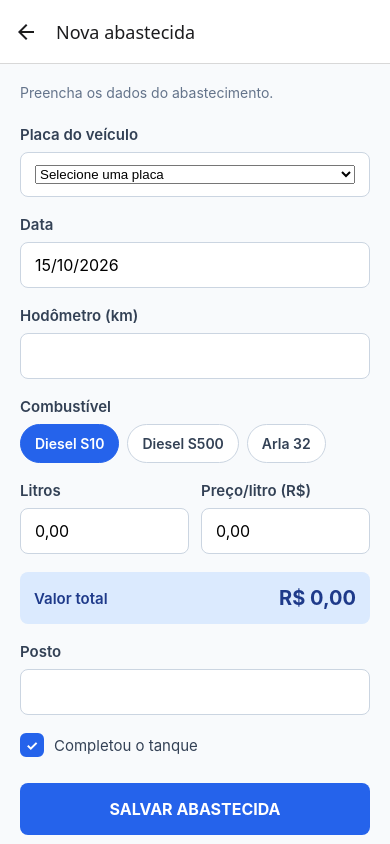
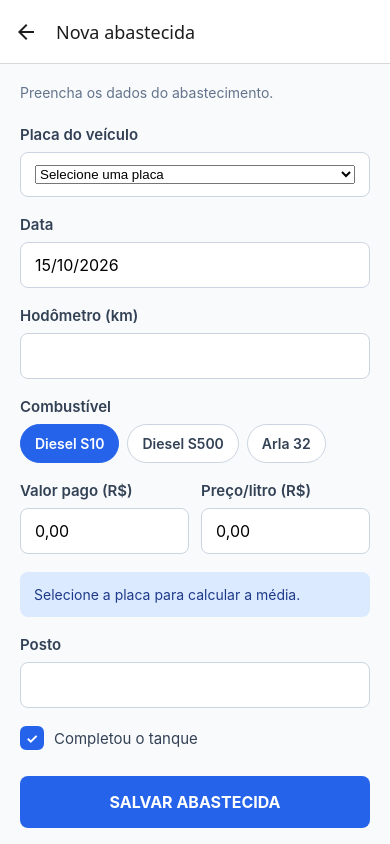
Before and after one commit to jass1945/App-Crepaldi-Transporte, a React Native app: screen /NovaAbastecida in a window 390 px wide. Built offline with nearby package versions, Linux system fonts and the light colour scheme.

Commit message:
Abastecida: valor pago e média km/l

```diff
--- a/screens/NvAbastecidaScreen.js
+++ b/screens/NvAbastecidaScreen.js
@@ -1,10 +1,10 @@
-
-import React, { useState } from 'react';
-import {View,Text,TextInput,TouchableOpacity,StyleSheet,ScrollView,Alert} from 'react-native';
+import React, { useState, useEffect } from 'react';
+import { View, Text, TextInput, TouchableOpacity, StyleSheet, ScrollView, Alert } from 'react-native';
 import { Picker } from '@react-native-picker/picker';
 import { veiculos } from '../src/data/veiculos';
 import {
   adicionarAbastecida,
+  buscarUltimaAbastecida,
   paraNumero,
   formatarMoeda,
 } from '../src/data/abastecidasStorage';
@@ -16,29 +16,53 @@ export default function NvAbastecidaScreen({ navigation }) {
   const [data, setData] = useState(new Date().toLocaleDateString('pt-BR'));
   const [hodometro, setHodometro] = useState('');
   const [combustivel, setCombustivel] = useState(combustiveis[0]);
-  const [litros, setLitros] = useState('');
+  const [valorPago, setValorPago] = useState('');
   const [precoLitro, setPrecoLitro] = useState('');
   const [posto, setPosto] = useState('');
   const [tanqueCheio, setTanqueCheio] = useState(true);
   const [erro, setErro] = useState('');
+  const [ultima, setUltima] = useState(null);
 
-  const total = paraNumero(litros) * paraNumero(precoLitro);
+
+  useEffect(() => {
+    if (!placa) {
+      setUltima(null);
+      return;
+    }
+    buscarUltimaAbastecida(placa)
+      .then((u) => {
+        setUltima(u);
+        if (u?.precoLitro) {
+          setPrecoLitro(String(u.precoLitro.toFixed(2)).replace('.', ','));
+        }
+      })
+      .catch(() => setUltima(null));
+  }, [placa]);
+
+  // Cálculos
+  const ehArla = combustivel === 'Arla 32';
+  const valor = paraNumero(valorPago);
+  const preco = paraNumero(precoLitro);
+  const kmAtual = paraNumero(hodometro);
+
+  const litros = preco > 0 ? valor / preco : 0;
+  const kmRodados = ultima && kmAtual > ultima.hodometro ? kmAtual - ultima.hodometro : 0;
+  const mediaKmL = !ehArla && kmRodados > 0 && litros > 0 ? kmRodados / litros : null;
+  const custoKm = !ehArla && kmRodados > 0 && valor > 0 ? valor / kmRodados : null;
 
   async function salvarAbastecida() {
-    if (
-      !placa.trim() ||
-      !data.trim() ||
-      !hodometro.trim() ||
-      !litros.trim() ||
-      !precoLitro.trim() ||
-      !posto.trim()
-    ) {
+    if (!placa.trim() || !data.trim() || !hodometro.trim() || !valorPago.trim() || !posto.trim()) {
       setErro('Preencha todos os campos.');
       return;
     }
 
-    if (paraNumero(litros) <= 0 || paraNumero(precoLitro) <= 0) {
-      setErro('Litros e preço por litro precisam ser maiores que zero.');
+    if (valor <= 0) {
+      setErro('O valor pago precisa ser maior que zero.');
+      return;
+    }
+
+    if (ultima && kmAtual <= ultima.hodometro) {
+      setErro(`O hodômetro precisa ser maior que o da última abastecida (${ultima.hodometro} km).`);
       return;
     }
 
@@ -46,11 +70,14 @@ export default function NvAbastecidaScreen({ navigation }) {
       await adicionarAbastecida({
         placa,
         data,
-        hodometro: paraNumero(hodometro),
+        hodometro: kmAtual,
         combustivel,
-        litros: paraNumero(litros),
-        precoLitro: paraNumero(precoLitro),
-        total,
+        total: valor,
+        precoLitro: preco || null,
+        litros: litros || null,
+        kmRodados: kmRodados || null,
+        mediaKmL,
+        custoKm,
         posto: posto.trim(),
         tanqueCheio,
       });
@@ -63,34 +90,20 @@ export default function NvAbastecidaScreen({ navigation }) {
 
   return (
     <ScrollView contentContainerStyle={styles.container}>
-      <Text style={styles.subtitulo}>
-        Preencha os dados do abastecimento.
-      </Text>
+      <Text style={styles.subtitulo}>Preencha os dados do abastecimento.</Text>
 
       <Text style={styles.label}>Placa do veículo</Text>
       <View style={styles.input}>
-        <Picker
-          selectedValue={placa}
-          onValueChange={(itemValue) => setPlaca(itemValue)}
-        >
+        <Picker selectedValue={placa} onValueChange={(itemValue) => setPlaca(itemValue)}>
           <Picker.Item label="Selecione uma placa" value="" />
           {veiculos.map((veiculo) => (
-            <Picker.Item
-              key={veiculo.id}
-              label={veiculo.placa}
-              value={veiculo.placa}
-            />
+            <Picker.Item key={veiculo.id} label={veiculo.placa} value={veiculo.placa} />
           ))}
         </Picker>
       </View>
 
       <Text style={styles.label}>Data</Text>
-      <TextInput
-        style={styles.input}
-        value={data}
-        onChangeText={setData}
-        keyboardType="numeric"
-      />
+      <TextInput style={styles.input} value={data} onChangeText={setData} keyboardType="numeric" />
 
       <Text style={styles.label}>Hodômetro (km)</Text>
       <TextInput
@@ -98,6 +111,7 @@ export default function NvAbastecidaScreen({ navigation }) {
         value={hodometro}
         onChangeText={setHodometro}
         keyboardType="numeric"
+        placeholder={ultima ? `Última: ${ultima.hodometro} km` : ''}
       />
 
       <Text style={styles.label}>Combustível</Text>
@@ -108,12 +122,7 @@ export default function NvAbastecidaScreen({ navigation }) {
             style={[styles.opcao, combustivel === item && styles.opcaoAtiva]}
             onPress={() => setCombustivel(item)}
           >
-            <Text
-              style={[
-                styles.textoOpcao,
-                combustivel === item && styles.textoOpcaoAtiva,
-              ]}
-            >
+            <Text style={[styles.textoOpcao, combustivel === item && styles.textoOpcaoAtiva]}>
               {item}
             </Text>
           </TouchableOpacity>
@@ -122,12 +131,12 @@ export default function NvAbastecidaScreen({ navigation }) {
 
       <View style={styles.linha}>
         <View style={styles.coluna}>
-          <Text style={styles.label}>Litros</Text>
+          <Text style={styles.label}>Valor pago (R$)</Text>
           <TextInput
             style={styles.input}
             placeholder="0,00"
-            value={litros}
-            onChangeText={setLitros}
+            value={valorPago}
+            onChangeText={setValorPago}
             keyboardType="decimal-pad"
           />
         </View>
@@ -144,23 +153,45 @@ export default function NvAbastecidaScreen({ navigation }) {
         </View>
       </View>
 
-      <View style={styles.totalBox}>
-        <Text style={styles.totalLabel}>Valor total</Text>
-        <Text style={styles.totalValor}>{formatarMoeda(total)}</Text>
-      </View>
+      {!ehArla && (
+        <View style={styles.totalBox}>
+          {!placa ? (
+            <Text style={styles.resumoTexto}>Selecione a placa para calcular a média.</Text>
+          ) : !ultima ? (
+            <Text style={styles.resumoTexto}>
+              Primeira abastecida deste veículo. A média aparece a partir da próxima.
+            </Text>
+          ) : (
+            <>
+              <View style={styles.resumoLinha}>
+                <Text style={styles.resumoLabel}>Km rodados</Text>
+                <Text style={styles.resumoValor}>{kmRodados > 0 ? `${kmRodados} km` : '—'}</Text>
+              </View>
+              <View style={styles.resumoLinha}>
+                <Text style={styles.resumoLabel}>Litros (estimado)</Text>
+                <Text style={styles.resumoValor}>
+                  {litros > 0 ? `${litros.toFixed(2).replace('.', ',')} L` : '—'}
+                </Text>
+              </View>
+              <View style={styles.resumoLinha}>
+                <Text style={styles.resumoLabel}>Custo por km</Text>
+                <Text style={styles.resumoValor}>{custoKm ? formatarMoeda(custoKm) : '—'}</Text>
+              </View>
+              <View style={styles.resumoLinha}>
+                <Text style={styles.totalLabel}>Média</Text>
+                <Text style={styles.totalValor}>
+                  {mediaKmL ? `${mediaKmL.toFixed(2).replace('.', ',')} km/l` : '—'}
+                </Text>
+              </View>
+            </>
+          )}
+        </View>
+      )}
 
       <Text style={styles.label}>Posto</Text>
-      <TextInput
-        style={styles.input}
-        value={posto}
-        onChangeText={setPosto}
-        autoCapitalize="words"
-      />
+      <TextInput style={styles.input} value={posto} onChangeText={setPosto} autoCapitalize="words" />
 
-      <TouchableOpacity
-        style={styles.checkLinha}
-        onPress={() => setTanqueCheio(!tanqueCheio)}
-      >
+      <TouchableOpacity style={styles.checkLinha} onPress={() => setTanqueCheio(!tanqueCheio)}>
         <View style={[styles.check, tanqueCheio && styles.checkAtivo]}>
           {tanqueCheio && <Text style={styles.checkMarca}>✓</Text>}
         </View>
@@ -177,22 +208,9 @@ export default function NvAbastecidaScreen({ navigation }) {
 }
 
 const styles = StyleSheet.create({
-  container: {
-    flexGrow: 1,
-    backgroundColor: '#f8fafc',
-    padding: 20,
-  },
-  subtitulo: {
-    fontSize: 14,
-    color: '#64748b',
-    marginBottom: 24,
-  },
-  label: {
-    fontSize: 15,
-    fontWeight: '600',
-    color: '#334155',
-    marginBottom: 8,
-  },
+  container: { flexGrow: 1, backgroundColor: '#f8fafc', padding: 20 },
+  subtitulo: { fontSize: 14, color: '#64748b', marginBottom: 24 },
+  label: { fontSize: 15, fontWeight: '600', color: '#334155', marginBottom: 8 },
   input: {
     backgroundColor: '#fff',
     borderWidth: 1,
@@ -203,19 +221,9 @@ const styles = StyleSheet.create({
     fontSize: 16,
     marginBottom: 18,
   },
-  linha: {
-    flexDirection: 'row',
-    gap: 12,
-  },
-  coluna: {
-    flex: 1,
-  },
-  opcoes: {
-    flexDirection: 'row',
-    flexWrap: 'wrap',
-    gap: 8,
-    marginBottom: 18,
-  },
+  linha: { flexDirection: 'row', gap: 12 },
+  coluna: { flex: 1 },
+  opcoes: { flexDirection: 'row', flexWrap: 'wrap', gap: 8, marginBottom: 18 },
   opcao: {
     paddingHorizontal: 14,
     paddingVertical: 10,
@@ -224,41 +232,17 @@ const styles = StyleSheet.create({
     borderColor: '#cbd5e1',
     backgroundColor: '#fff',
   },
-  opcaoAtiva: {
-    backgroundColor: '#2563eb',
-    borderColor: '#2563eb',
-  },
-  textoOpcao: {
-    color: '#334155',
-    fontWeight: '600',
-  },
-  textoOpcaoAtiva: {
-    color: '#fff',
-  },
-  totalBox: {
-    backgroundColor: '#dbeafe',
-    borderRadius: 8,
-    padding: 14,
-    marginBottom: 18,
-    flexDirection: 'row',
-    justifyContent: 'space-between',
-    alignItems: 'center',
-  },
-  totalLabel: {
-    fontSize: 15,
-    fontWeight: '600',
-    color: '#1e3a8a',
-  },
-  totalValor: {
-    fontSize: 20,
-    fontWeight: 'bold',
-    color: '#1e3a8a',
-  },
-  checkLinha: {
-    flexDirection: 'row',
-    alignItems: 'center',
-    marginBottom: 18,
-  },
+  opcaoAtiva: { backgroundColor: '#2563eb', borderColor: '#2563eb' },
+  textoOpcao: { color: '#334155', fontWeight: '600' },
+  textoOpcaoAtiva: { color: '#fff' },
+  totalBox: { backgroundColor: '#dbeafe', borderRadius: 8, padding: 14, marginBottom: 18, gap: 6 },
+  resumoLinha: { flexDirection: 'row', justifyContent: 'space-between', alignItems: 'center' },
+  resumoLabel: { fontSize: 14, color: '#1e3a8a' },
+  resumoValor: { fontSize: 14, fontWeight: '600', color: '#1e3a8a' },
+  resumoTexto: { fontSize: 14, color: '#1e3a8a' },
+  totalLabel: { fontSize: 15, fontWeight: '600', color: '#1e3a8a' },
+  totalValor: { fontSize: 20, fontWeight: 'bold', color: '#1e3a8a' },
+  checkLinha: { flexDirection: 'row', alignItems: 'center', marginBottom: 18 },
   check: {
     width: 24,
     height: 24,
@@ -269,22 +253,10 @@ const styles = StyleSheet.create({
     justifyContent: 'center',
     marginRight: 10,
   },
-  checkAtivo: {
-    backgroundColor: '#2563eb',
-  },
-  checkMarca: {
-    color: '#fff',
-    fontWeight: 'bold',
-  },
-  checkTexto: {
-    fontSize: 15,
-    color: '#334155',
-  },
-  erro: {
-    color: '#dc2626',
-    marginBottom: 12,
-    fontWeight: '600',
-  },
+  checkAtivo: { backgroundColor: '#2563eb' },
+  checkMarca: { color: '#fff', fontWeight: 'bold' },
+  checkTexto: { fontSize: 15, color: '#334155' },
+  erro: { color: '#dc2626', marginBottom: 12, fontWeight: '600' },
   botao: {
     backgroundColor: '#2563eb',
     padding: 16,
@@ -293,9 +265,5 @@ const styles = StyleSheet.create({
     marginTop: 8,
     marginBottom: 20,
   },
-  textoBotao: {
-    color: '#fff',
-    fontSize: 16,
-    fontWeight: 'bold',
-  },
+  textoBotao: { color: '#fff', fontSize: 16, fontWeight: 'bold' },
 });
--- a/src/data/abastecidasStorage.js
+++ b/src/data/abastecidasStorage.js
@@ -60,3 +60,12 @@ export function formatarNumero(valor, casas = 2) {
     maximumFractionDigits: casas,
   });
 }
+
+export async function buscarUltimaAbastecida(placa) {
+const lista = await listarAbastecidas();
+const doVeiculo = lista.filter(
+  (a) => a.placa === placa && a.combustivel !== 'Arla 32'
+  );
+if (doVeiculo.length === 0) return null;
+  return doVeiculo.reduce((maior, a) => (a.hodometro > maior.hodometro ? a : maior));
+}
```
